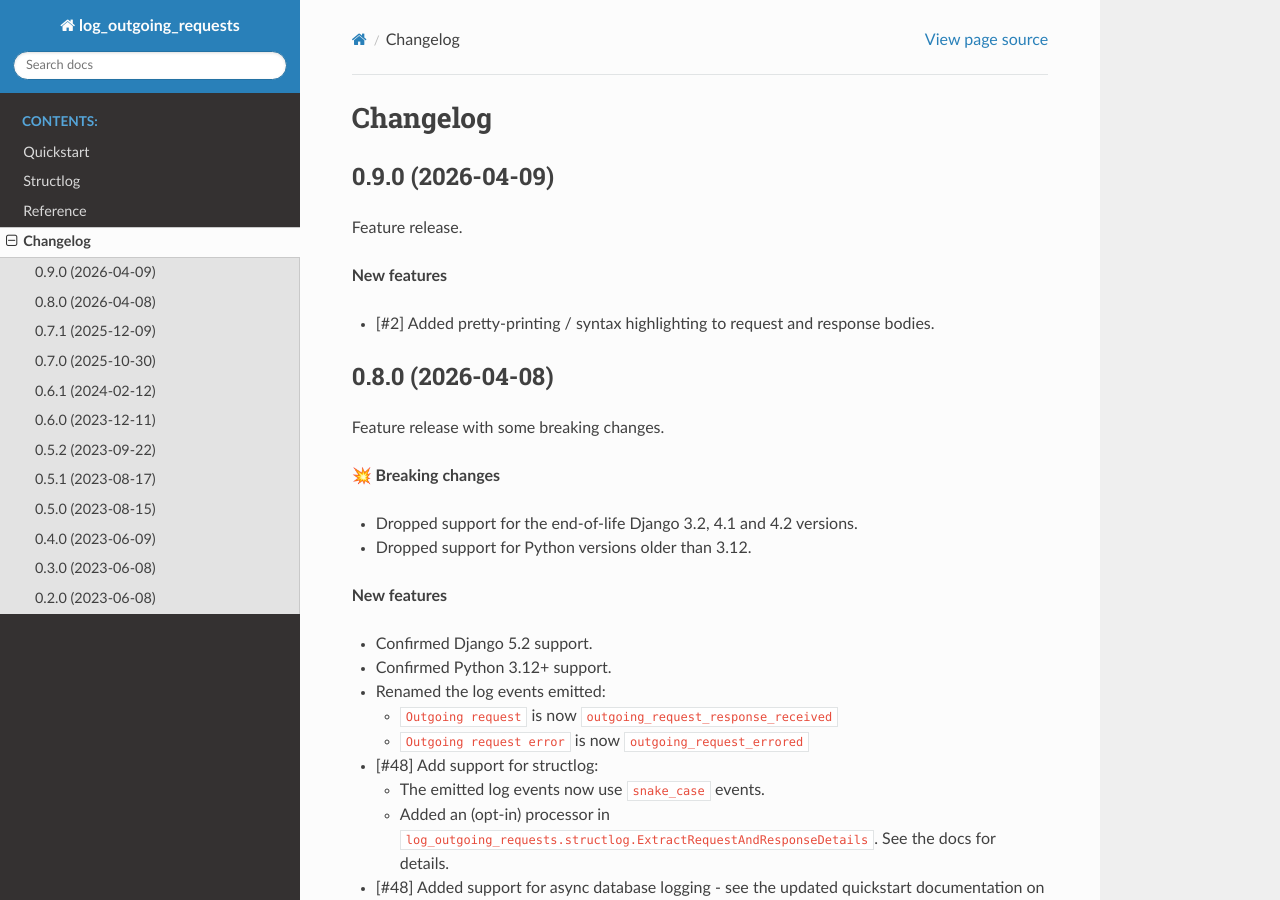
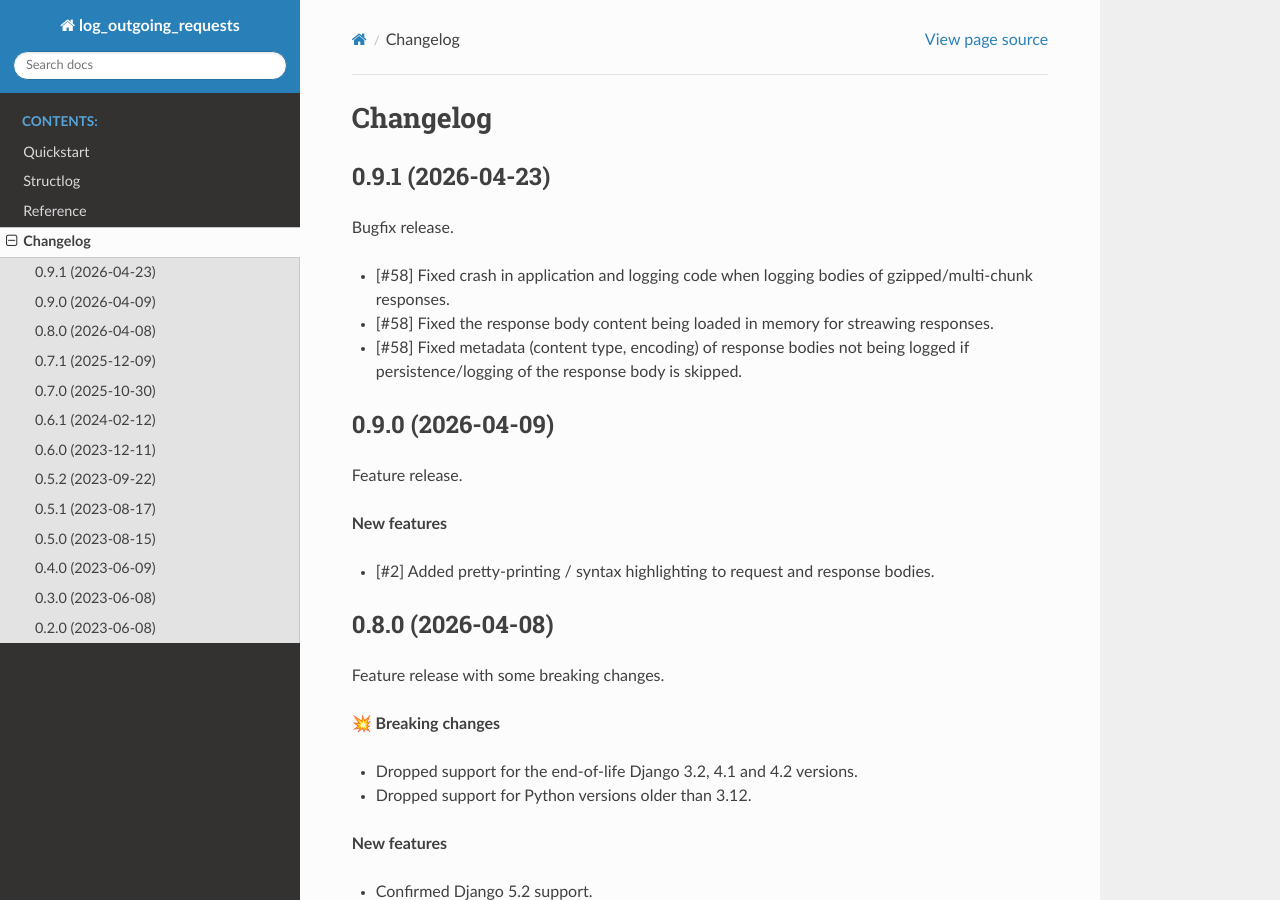
Before and after one commit to maykinmedia/django-log-outgoing-requests, a Sphinx documentation site: the page built from docs/changelog.rst, in a window 1280 px wide and 900 px high. Built offline with Sphinx 7.4.7 and the Read the Docs theme 3.1.0, drawn with Linux system fonts in a browser that asks for light colours.

Commit message:
:bookmark: Bump version to 0.9.1 and update changelog

```diff
--- a/CHANGELOG.rst
+++ b/CHANGELOG.rst
@@ -1,6 +1,17 @@
 =========
 Changelog
 =========
+
+0.9.1 (2026-04-23)
+==================
+
+Bugfix release.
+
+* [#58] Fixed crash in application and logging code when logging bodies of
+  gzipped/multi-chunk responses.
+* [#58] Fixed the response body content being loaded in memory for streawing responses.
+* [#58] Fixed metadata (content type, encoding) of response bodies not being logged if
+  persistence/logging of the response body is skipped.
 
 0.9.0 (2026-04-09)
 ==================
--- a/README.rst
+++ b/README.rst
@@ -1,7 +1,7 @@
 django-log-outgoing-requests
 =================================================
 
-:Version: 0.9.0
+:Version: 0.9.1
 :Source: https://github.com/maykinmedia/django-log-outgoing-requests
 :Keywords: logging, django, requests
 
--- a/docs/conf.py
+++ b/docs/conf.py
@@ -26,7 +26,7 @@ copyright = "2023, Maykin Media"
 author = "Maykin Media"
 
 # The full version, including alpha/beta/rc tags
-release = "0.9.0"
+release = "0.9.1"
 
 
 # -- General configuration ---------------------------------------------------
--- a/pyproject.toml
+++ b/pyproject.toml
@@ -4,7 +4,7 @@ build-backend = "setuptools.build_meta"
 
 [project]
 name = "django-log-outgoing-requests"
-version = "0.9.0"
+version = "0.9.1"
 description = "Log outgoing requests made by the requests python library"
 authors = [
     {name = "Maykin Media", email = "support@maykinmedia.nl"}
@@ -91,7 +91,7 @@ env = [
 addopts = "-m \"not live_http\""
 
 [tool.bumpversion]
-current_version = "0.9.0"
+current_version = "0.9.1"
 files = [
     {filename = "pyproject.toml"},
     {filename = "README.rst"},
```
